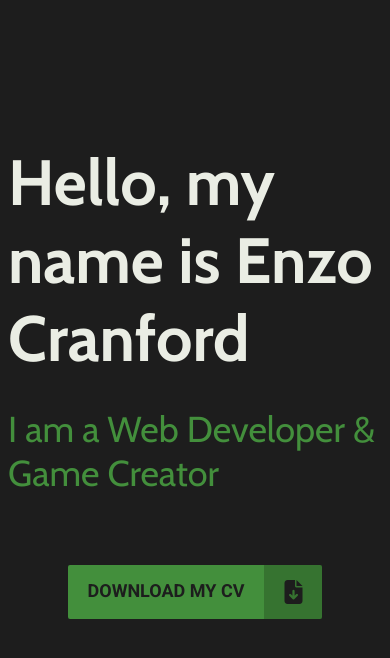
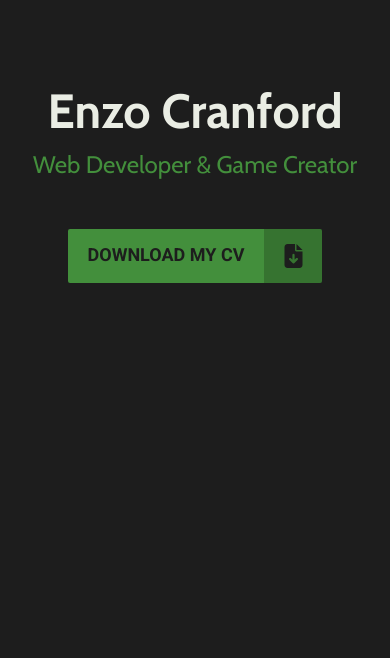
Before and after one commit to enzoritto/enzo.cranford.fr, a Jekyll site: the page built from index.html, in a window 390 px wide. Shown: the top 658 px of the page. Built offline with Jekyll 4.4.1, drawn with Linux system fonts in a browser that asks for light colours; nearby versions of some CDN libraries.

Commit message:
Add responsiveness to header

```diff
--- a/_sass/main.scss
+++ b/_sass/main.scss
@@ -36,6 +36,16 @@ body {
       font-size: 3.6rem;
 
       margin: 3rem 0 7rem 0;
+    }
+
+    @include breakpoint(xs) {
+      font-size: 4.8rem;
+
+      & + .subtitle {
+        font-size: 2.4rem;
+
+        margin: 1rem 0 5rem 0;
+      }
     }
   }
 }
@@ -84,9 +94,21 @@ body {
   }
 }
 
+.hidden-mobile {
+  display: none;
+
+  @include breakpoint(lg) {
+    display: inline;
+  }
+}
+
 #header {
   display: flex;
   flex-direction: column;
   align-items: center;
   margin-top: 10rem;
+
+  @include breakpoint(xs) {
+    margin-top: 5rem;
+  }
 }
--- a/index.html
+++ b/index.html
@@ -3,8 +3,8 @@ layout: default
 title: Enzo Cranford
 ---
 <header id="header">
-  <h1 class="title large">Hello, my name is Enzo Cranford</h1>
-  <h2 class="subtitle">I am a Web Developer & Game Creator</h2>
+  <h1 class="title large"><span class="hidden-mobile">Hello, my name is </span>Enzo Cranford</h1>
+  <h2 class="subtitle"><span class="hidden-mobile">I am a </span>Web Developer & Game Creator</h2>
   <button class="button large icon">
     Download my cv
     <i class="fas fa-file-download"></i>
```
